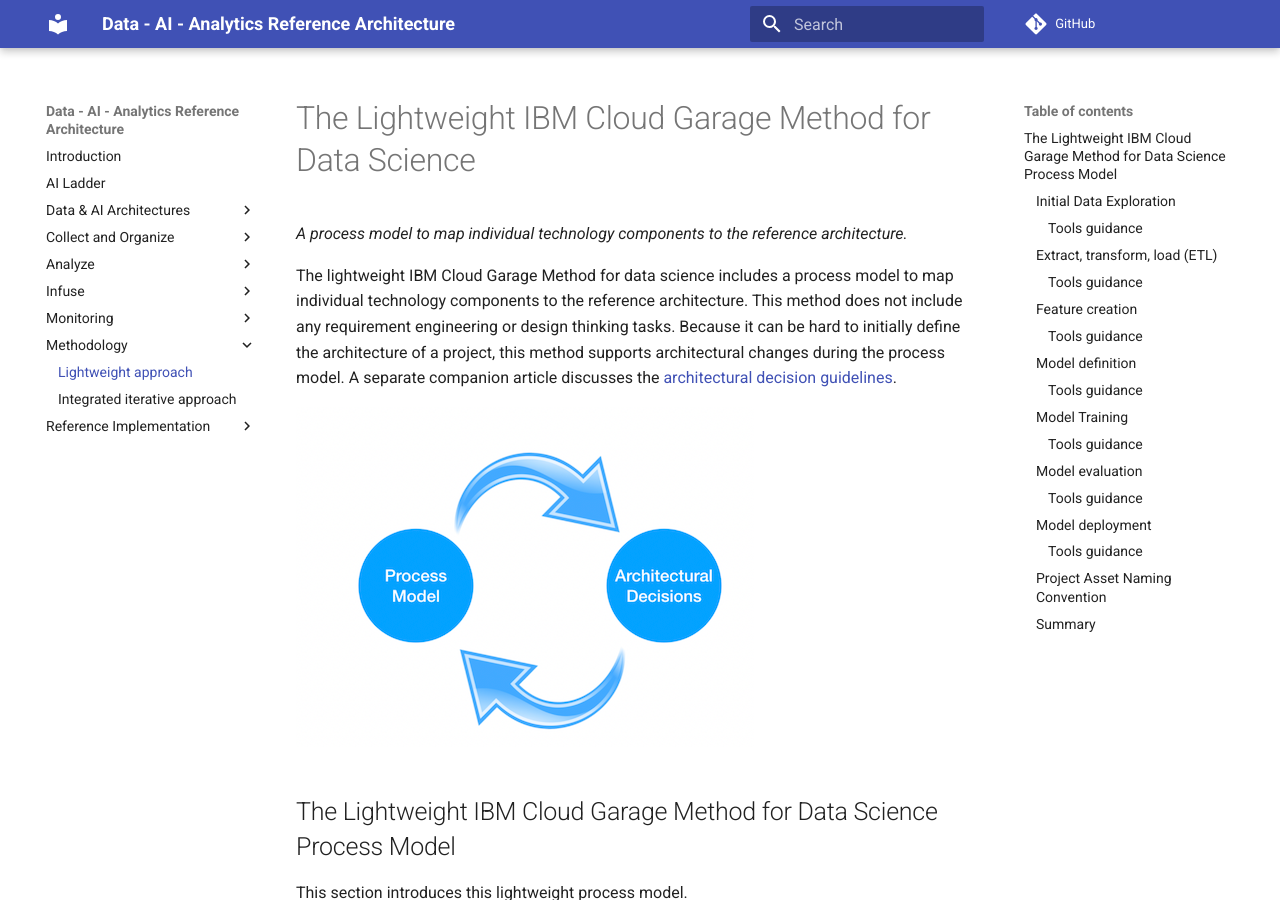
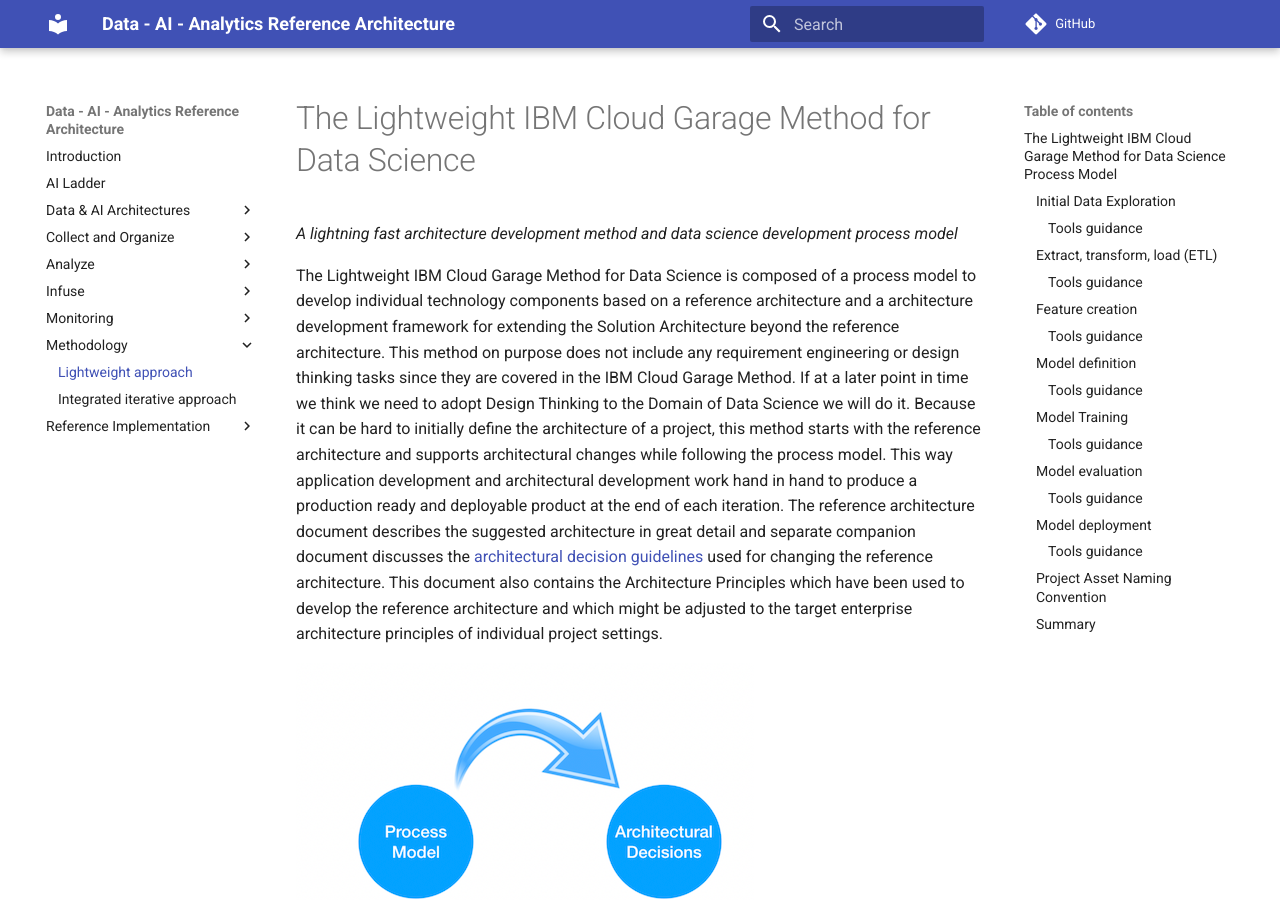
Before and after one commit to ibm-cloud-architecture/refarch-data-ai-analytics, an MkDocs documentation site: the page built from docs/methodology/lightweight.md, in a window 1280 px wide and 900 px high. Built offline with MkDocs 1.6.1 and Material for MkDocs 9.7.7, drawn with Linux system fonts in a browser that asks for light colours; comment, search, counter and statistics services are not loaded.

Commit message:
start of TOGAF 9 compatibility

```diff
--- a/docs/methodology/lightweight.md
+++ b/docs/methodology/lightweight.md
@@ -1,8 +1,8 @@
 # The Lightweight IBM Cloud Garage Method for Data Science
 
-*A process model to map individual technology components to the reference architecture.*
+*A lightning fast architecture development method and data science development process model*
 
-The lightweight IBM Cloud Garage Method for data science includes a process model to map individual technology components to the reference architecture. This method does not include any requirement engineering or design thinking tasks. Because it can be hard to initially define the architecture of a project, this method supports architectural changes during the process model. A separate companion article discusses the [architectural decision guidelines](https://developer.ibm.com/articles/data-science-architectural-decisions-guidelines/).
+The Lightweight IBM Cloud Garage Method for Data Science is composed of a process model to develop individual technology components based on a reference architecture and a architecture development framework for extending the Solution Architecture beyond the reference architecture. This method on purpose does not include any requirement engineering or design thinking tasks since they are covered in the IBM Cloud Garage Method. If at a later point in time we think we need to adopt Design Thinking to the Domain of Data Science we will do it. Because it can be hard to initially define the architecture of a project, this method starts with the reference architecture and supports architectural changes while following the process model. This way application development and architectural development work hand in hand to produce a production ready and deployable product at the end of each iteration. The reference architecture document describes the suggested architecture in great detail and separate companion document discusses the [architectural decision guidelines](https://developer.ibm.com/articles/data-science-architectural-decisions-guidelines/) used for changing the reference architecture. This document also contains the Architecture Principles which have been used to develop the reference architecture and which might be adjusted to the target enterprise architecture principles of individual project settings.
 
 ![](lightweight-process-model.png)
 
```
